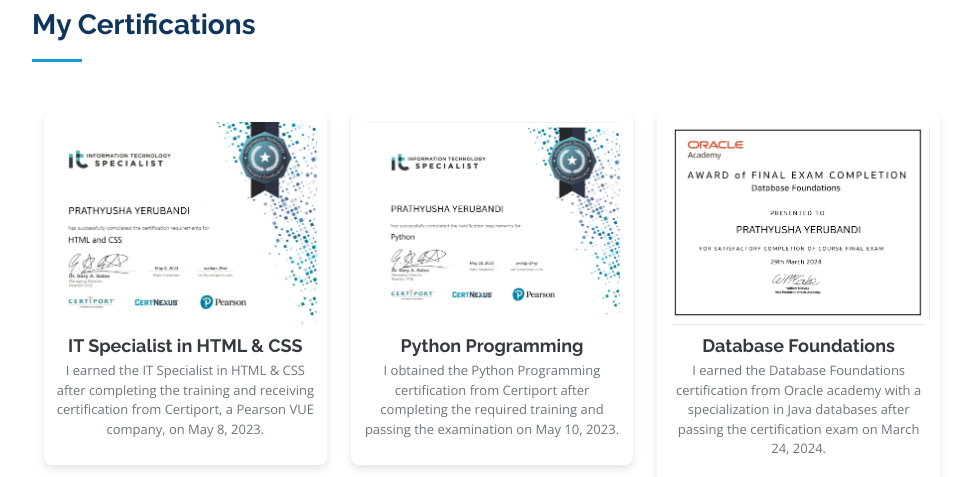
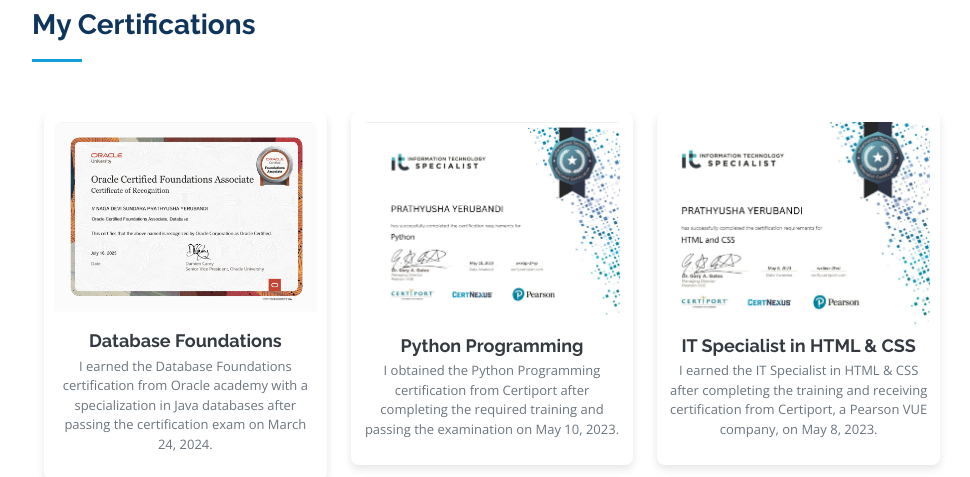
Before and after one commit to prathyusha011/Portfolio, a plain HTML site: page index.html in a window 1280 px wide. Shown: the part 4080-4557 px from the top of the page, without its empty margins (298-1268 px from the left). Drawn offline with nearby package versions, Linux system fonts and the light colour scheme.

Commit message:
Updated image styling and added Oracle certification image

```diff
--- a/index.html
+++ b/index.html
@@ -516,11 +516,14 @@
           <h2>My Certifications</h2>
         </div>
         <div class="row">
-          <div class="col-md-4" data-aos="fade-up" data-aos-delay="100">
+
+             <div class="col-md-4" data-aos="fade-up" data-aos-delay="100">
             <div class="certification">
-              <img src="assets/Prathyusha Yerubandi (2).png" alt="HTML & CSS Certification">
-              <h3>IT Specialist in HTML & CSS</h3>
-              <p>I earned the IT Specialist in HTML & CSS after completing the training and receiving certification from Certiport, a Pearson VUE company, on May 8, 2023.</p>
+              <img src="assets/Oracle Certification.png" alt="DBMS Certification">
+              <h3>Database Foundations</h3>
+
+              <p>I earned the Database Foundations certification from Oracle academy with a specialization in Java databases after passing the certification exam on March 24, 2024.</p>
+
             </div>
           </div>
           <br>
@@ -531,15 +534,15 @@
               <p>I obtained the Python Programming certification from Certiport after completing the required training and passing the examination on May 10, 2023.</p>
             </div>
           </div>
-          <div class="col-md-4" data-aos="fade-up" data-aos-delay="100">
+
+            <div class="col-md-4" data-aos="fade-up" data-aos-delay="100">
             <div class="certification">
-              <img src="assets/Prathyusha Yerubandi.png" alt="DBMS Certification">
-              <h3>Database Foundations</h3>
-
-              <p>I earned the Database Foundations certification from Oracle academy with a specialization in Java databases after passing the certification exam on March 24, 2024.</p>
-
+              <img src="assets/Prathyusha Yerubandi (2).png" alt="HTML & CSS Certification">
+              <h3>IT Specialist in HTML & CSS</h3>
+              <p>I earned the IT Specialist in HTML & CSS after completing the training and receiving certification from Certiport, a Pearson VUE company, on May 8, 2023.</p>
             </div>
           </div>
+
           <div class="col-md-4" data-aos="fade-up" data-aos-delay="100">
             <div class="certification">
               <img src="assets/Screenshot 2025-05-17 182353.png" alt="SQL Certification">
```
Also changed, not shown: assets/Oracle Certification.png (added).
